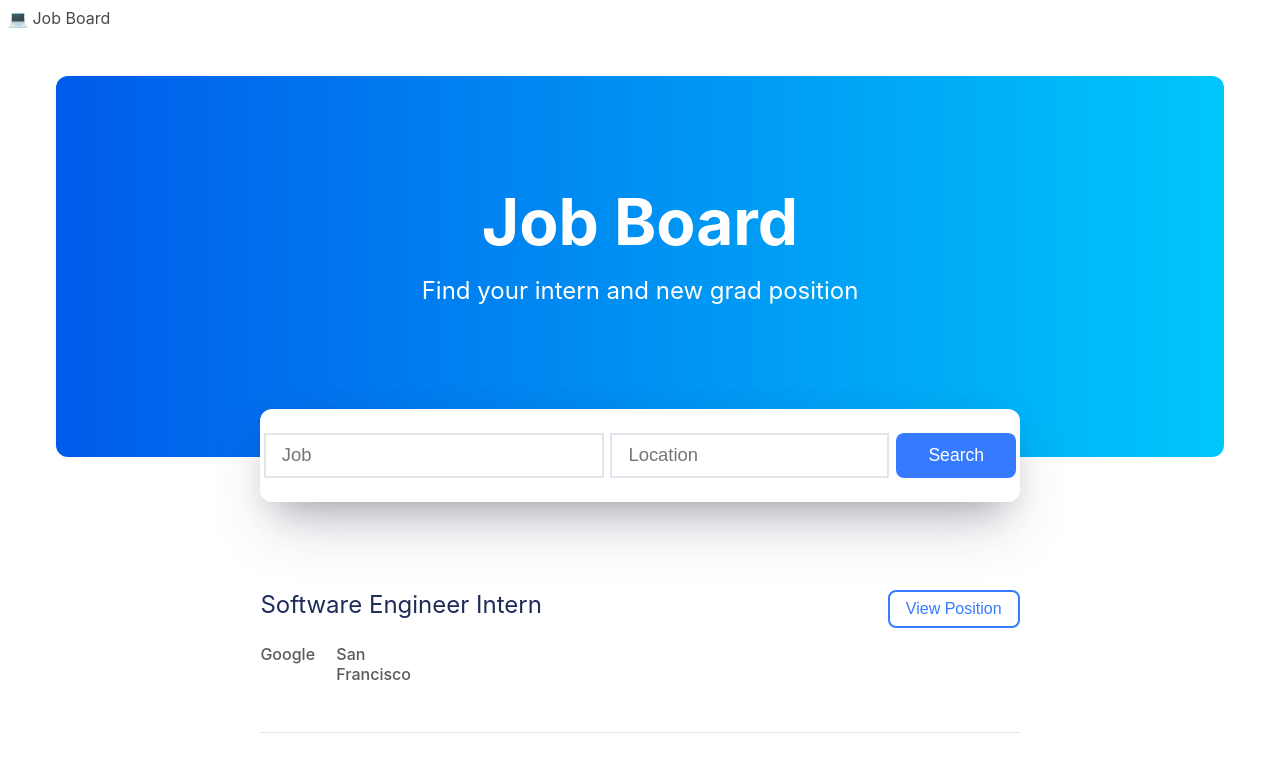
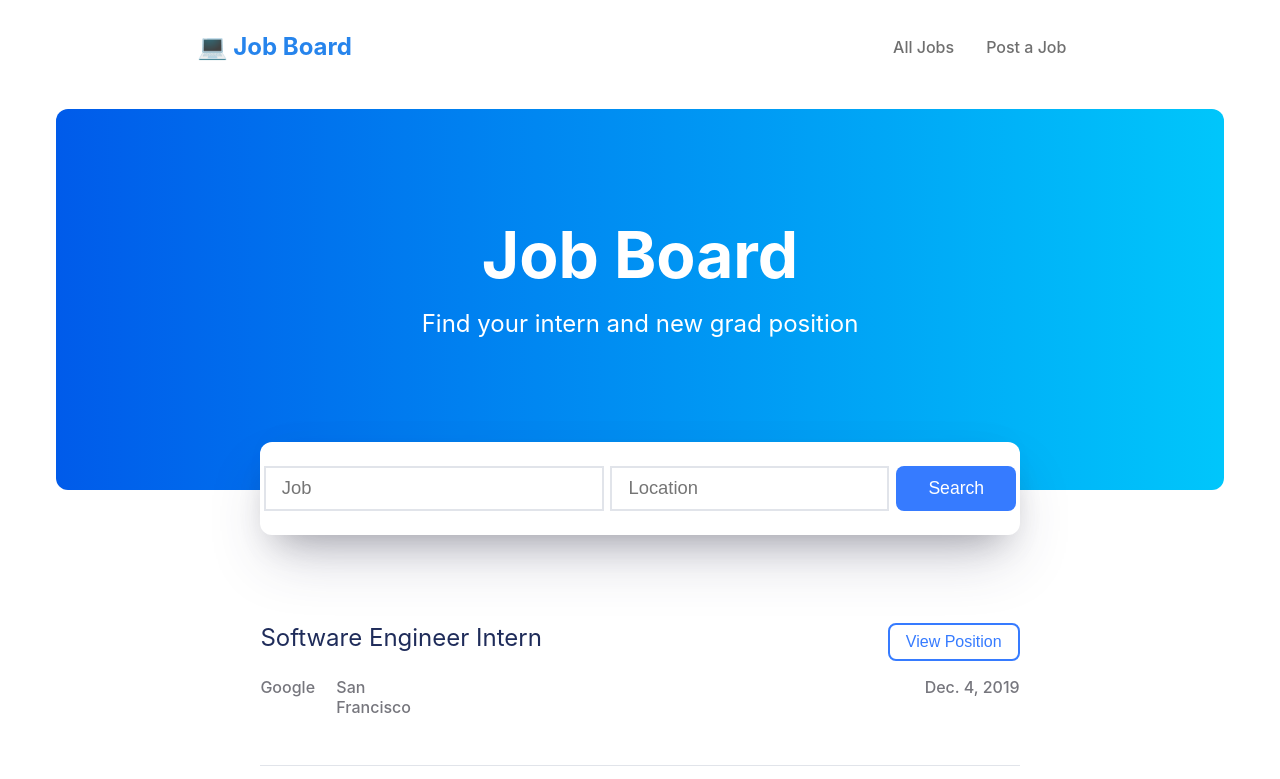
Before and after one commit to imraymondlee/Jobdoor, an Angular app: page / in a window 1280 px wide. Shown: the top 779 px of the page. Built offline with nearby package versions, Linux system fonts and the light colour scheme.

Commit message:
Create nav menu

```diff
--- a/src/app/components/header/header.component.html
+++ b/src/app/components/header/header.component.html
@@ -1,3 +1,7 @@
-<header>
-  <div>💻 Job Board</div>
+<header class="menu">
+  <a href="" class="menu__name">💻 Job Board</a>
+  <nav class="menu__nav">
+    <a href="" class="menu__link">All Jobs</a>
+    <a href="" class="menu__link">Post a Job</a>
+  </nav>
 </header>
--- a/src/app/components/header/header.component.scss
+++ b/src/app/components/header/header.component.scss
@@ -0,0 +1,28 @@
+.menu {
+  display: flex;
+  align-items: center;
+  width: 70%;
+  margin: 2rem auto;
+
+  &__name {
+    text-decoration: none;
+    font-size: 1.5rem;
+    font-weight: 700;
+    color: #2684ec;
+  }
+
+  &__nav {
+    margin-left: auto;
+  }
+
+  &__link {
+    padding: 0 1rem;
+    text-decoration: none;
+    font-weight: 500;
+    color: #6f6f6f;
+
+    &:hover {
+      text-decoration: underline;
+    }
+  }
+}
--- a/src/app/components/single-posting/single-posting.component.html
+++ b/src/app/components/single-posting/single-posting.component.html
@@ -11,7 +11,7 @@
       {{ singlePosting.location }}
     </div>
     <div class="date">
-      {{ singlePosting.date }}
+      {{ singlePosting.dateposted }}
     </div>
   </div>
 </div>
--- a/src/app/components/single-posting/single-posting.component.scss
+++ b/src/app/components/single-posting/single-posting.component.scss
@@ -12,7 +12,7 @@
   &__info {
     display: flex;
     font-weight: 500;
-    color: #5a5a5d;
+    color: #76767d;
   }
 }
 
```
